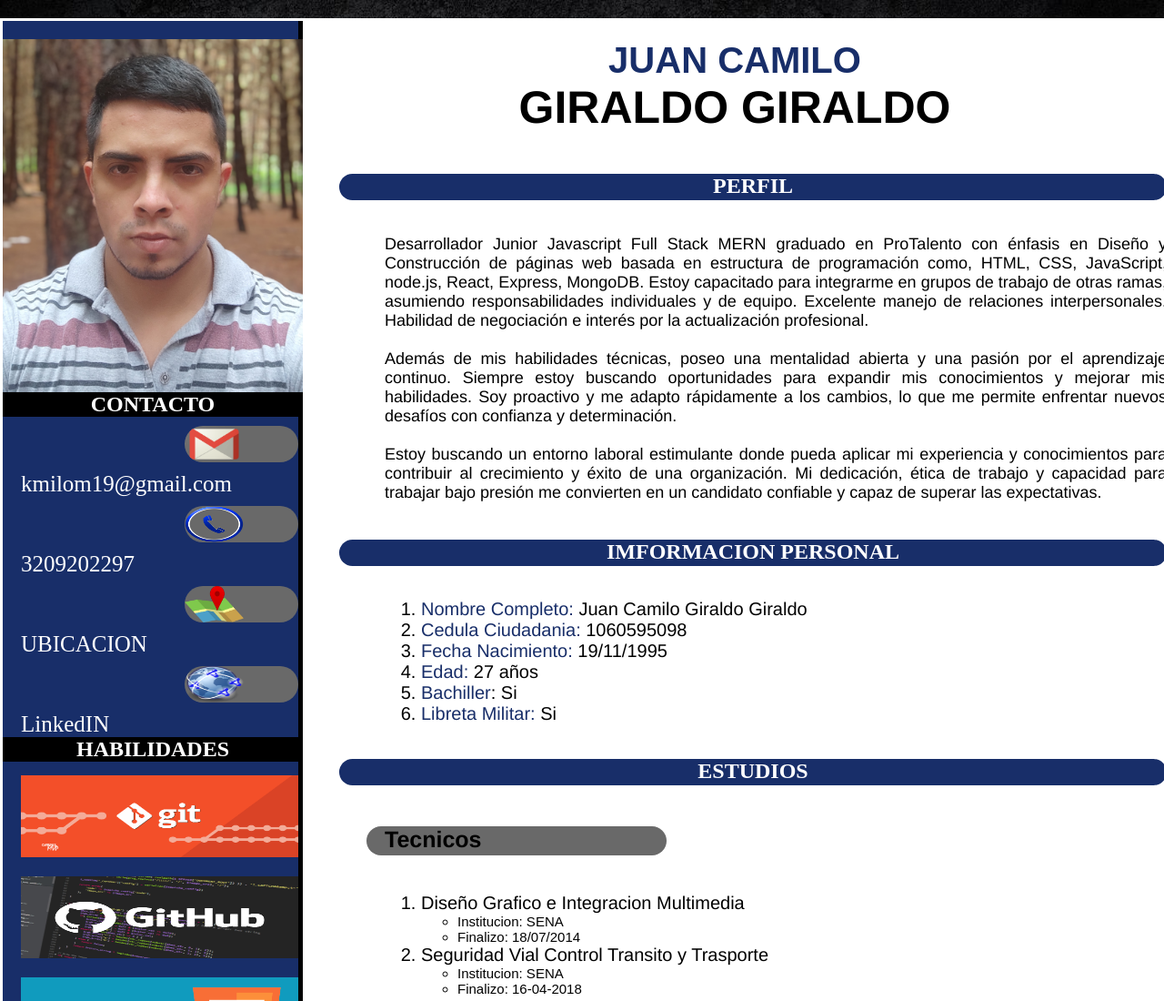
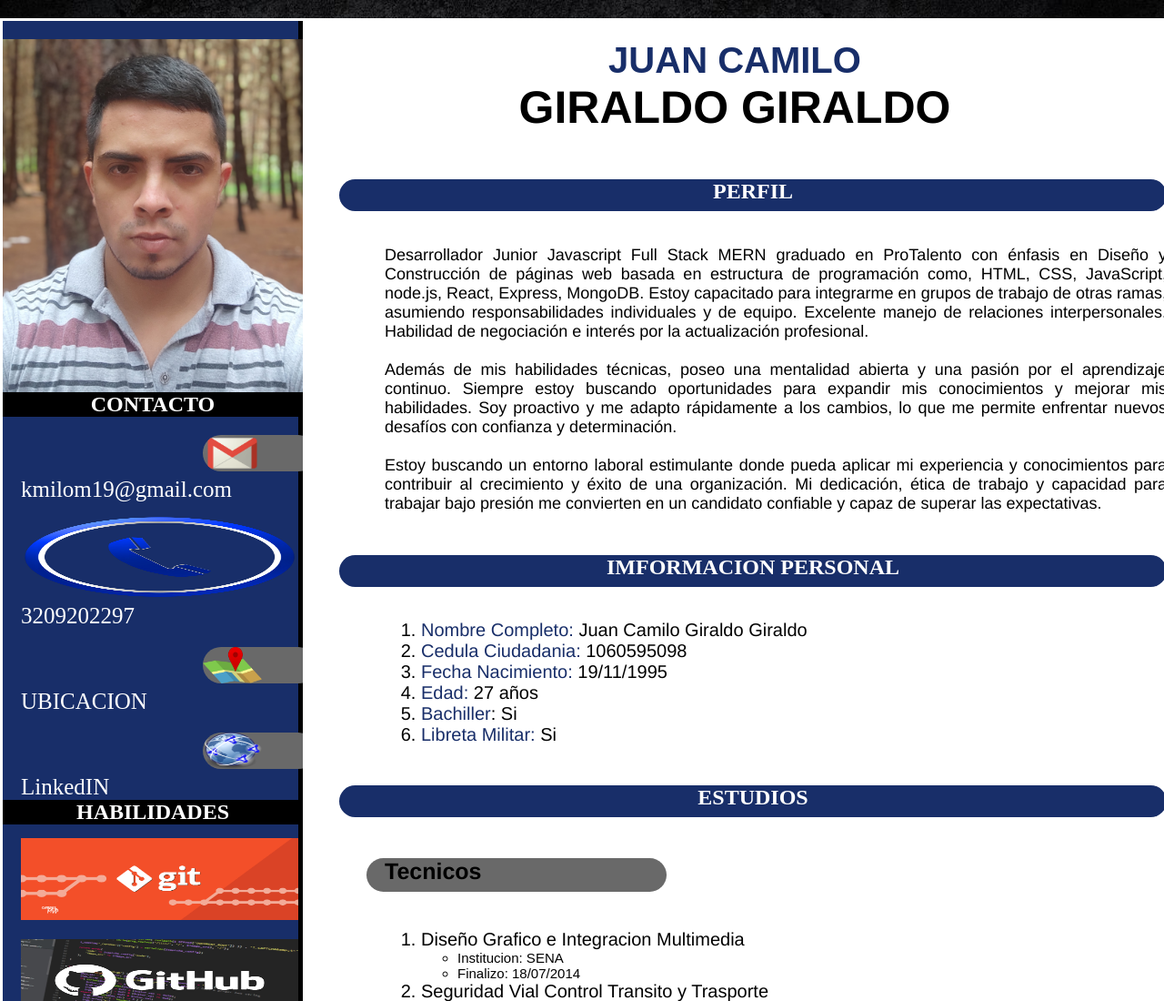
Before and after one commit to JC-GIRALDO-GIRALDO/Hoja_vida_juan, a plain HTML site: page Archivos_html/index.html in a window 1280 px wide. Shown: the top 1100 px of the page at 91% size. Drawn offline with Linux system fonts and the light colour scheme.

Commit message:
configuracion de contactos

```diff
--- a/Archivos_html/index.html
+++ b/Archivos_html/index.html
@@ -15,16 +15,14 @@
         <div class="header">
             <img id="foto" src="../imagenes/IMG_20220301_170022.jpg">
             <h2>CONTACTO</h2>
-            <img id="correo" src="../imagenes/correo.png" alt="kmilom19@gmail.com">
-            <a href="mailto:kmilom19@gmail.com">kmilom19@gmail.com</a>
-            <img id="contacto" src="../imagenes/contactotel.png" alt="numero celular">
-            <a href="#3209202297">3209202297</a>
-            <img id="ubicacion" src="../imagenes/ubicacion.png" alt="carrera 10 # 32-59">
-            <a href="https://www.google.com/maps/place/Cra.+10+%2332-59,+Sup%C3%ADa,+Caldas/@5.4559201,-75.6536616,17z/data=!3m1!4b1!4m6!3m5!1s0x8e4706c40c482e43:0x368f900af4e17b44!8m2!3d5.4559148!4d-75.6510867!16s%2Fg%2F11jdmh56ym?hl=es">UBICACION</a>
-            <img id="redglobal" src="../imagenes/redglobal3.png" alt="LinkedIN">
+            <a href="mailto:kmilom19@gmail.com"><img id="correo" src="../imagenes/correo.png" alt="kmilom19@gmail.com">kmilom19@gmail.com</a>
+            <a href="#3209202297"><img id="contacto" src="../imagenes/contactotel.png" alt="numero celular">3209202297</a>
+            <a href="https://www.google.com/maps/place/Cra.+10+%2332-59,+Sup%C3%ADa,+Caldas/@5.4559201,-75.6536616,17z/data=!3m1!4b1!4m6!3m5!1s0x8e4706c40c482e43:
+            0x368f900af4e17b44!8m2!3d5.4559148!4d-75.6510867!16s%2Fg%2F11jdmh56ym?hl=es"><img id="ubicacion" src="../imagenes/ubicacion.png" alt="carrera 10 # 32-59">UBICACION</a>
             <a href="www.linkedin.com/in/
             juan-camilo-giraldo-giraldo-16719b271
-            ">LinkedIN</a>
+            "><img id="redglobal" src="../imagenes/redglobal3.png" alt="LinkedIN">
+            LinkedIN</a>
             <h2>HABILIDADES</h2>
             <a href="#index.html"><img src="../imagenes/gitlogo.png"></a>
             <a href="#index.html"><img src="../imagenes/githublogo.jpg"></a>
```
